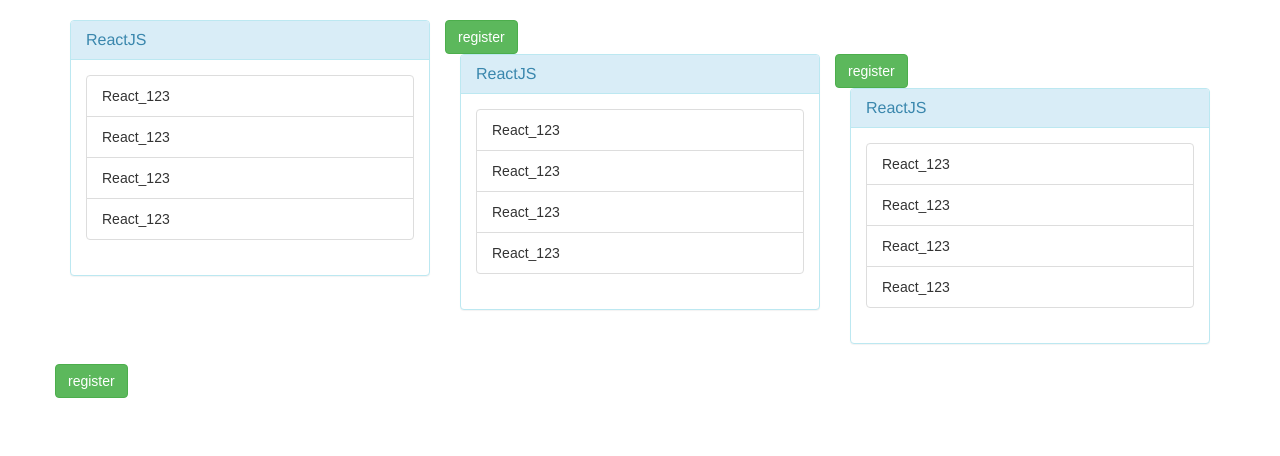
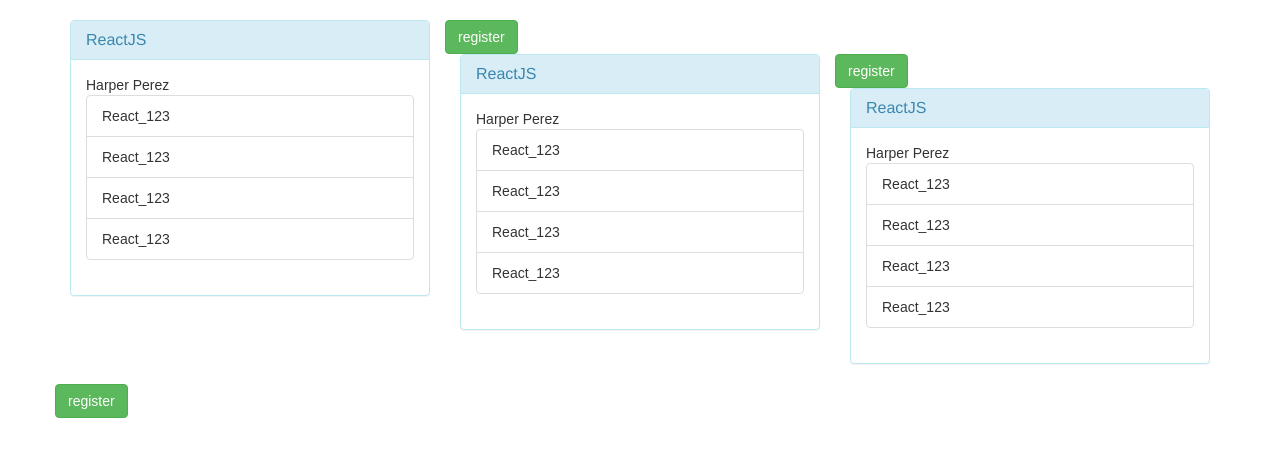
Before and after one commit to huynvn010193/ReactJS, a React (Create React App) app in the folder ch01/: page / in a window 1280 px wide. Shown: the top 456 px of the page. Built offline with nearby package versions, Linux system fonts and the light colour scheme.

Commit message:
Done clip Bài 12 Tìm hiểu JSX

```diff
--- a/ch01/src/components/Course.js
+++ b/ch01/src/components/Course.js
@@ -2,7 +2,17 @@ import React, { Component } from 'react';
 import Lesson from './Lesson';
 
 class Course extends Component {
+    // Viết theo kiểu ES6 => ko cần khai báo kiểu function
+    formatName(user) {
+        return user.firstName + ' ' + user.lastName;
+    }
+
     render() {
+        const user = {
+            firstName: 'Harper',
+            lastName: 'Perez'
+        };
+
         return (
             <div>
                 <div className="col-xs-4 col-sm-4 col-md-4 col-lg-4">
@@ -11,6 +21,7 @@ class Course extends Component {
                             <h3 className="panel-title">ReactJS</h3>
                         </div>
                         <div className="panel-body">
+                            {this.formatName(user)}
                             <ul className="list-group">
                                 <Lesson />
                                 <Lesson />
```
Also changed, not shown: 1 other file (tests, documents, lock files or other folders). Lines whose indentation alone changed are shown as unchanged.
